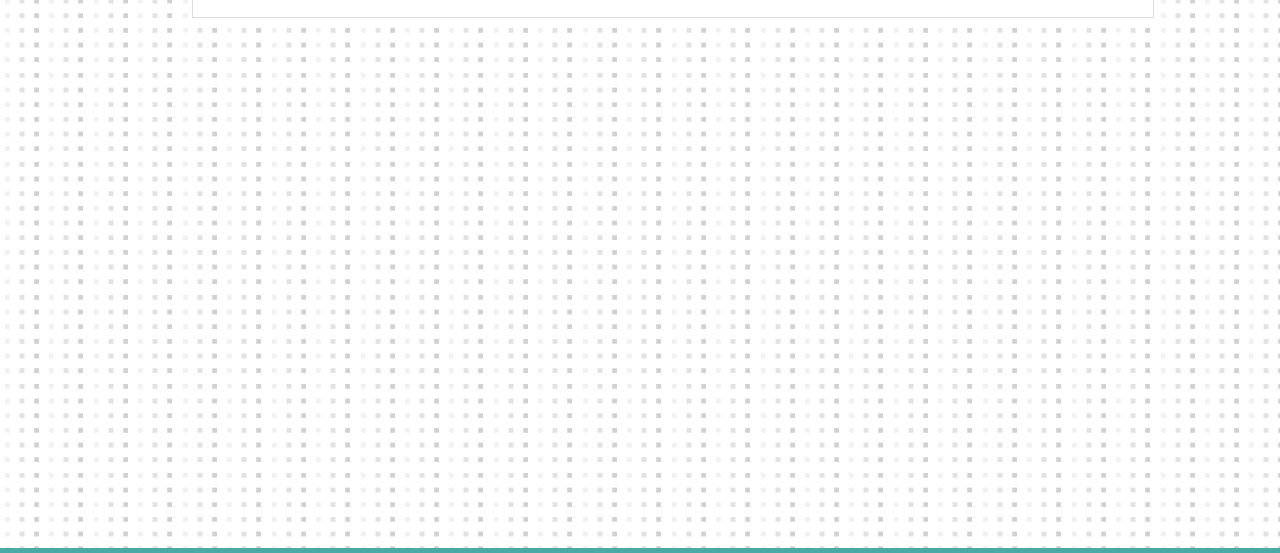
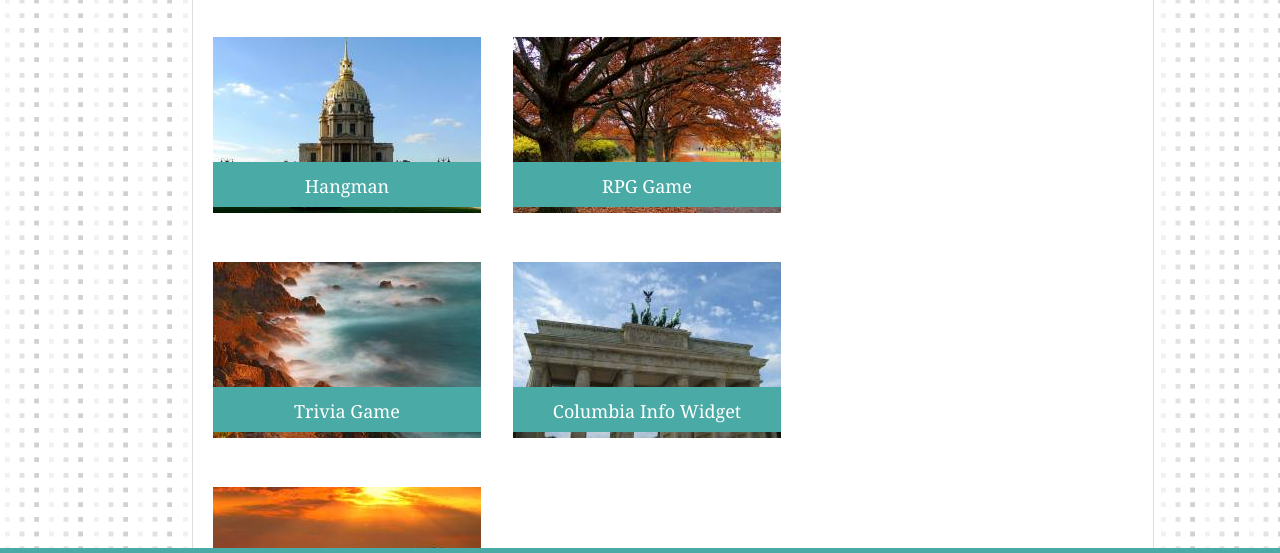
Before and after one commit to shye11/Basic-Portfolio, a plain HTML site: page portfolio.html in a window 1280 px wide. Shown: the part 199-752 px from the top of the page. Drawn offline with Linux system fonts and the light colour scheme.

Commit message:
finaladd

```diff
--- a/assets/css/style.css
+++ b/assets/css/style.css
@@ -31,7 +31,7 @@ header {
     width: 960px;
     background-color: #ffffff;
     border: 1px solid #dddddd;
-    margin: 40px 15% 40px 15%;
+    margin: 40px 15% 80px 15%;
 }
 
 h1 {
@@ -58,12 +58,14 @@ footer {
     background-color: #666666;
     width: 100%;
     color: #cccccc;
-    position: absolute;
-    left: 0 ; right: 0; bottom: 0;
+    position: fixed;
+    left: 0;
+    bottom: 0;
     height: 45px;
     border-top: 8px solid #4aaaa5;
     text-align: center;
     font-size: 12px;
+
 }
 
 #container {
@@ -146,12 +148,62 @@ input[type=text], textarea {
     cursor: pointer;
   }
 
-  /* CSS FOR CONTACT PAGE */
-
-
-
   #message {
       height: 200px;
       resize: vertical;
       overflow: auto;
   }
+
+    /* CSS FOR PORTFOLIO PAGE */
+
+    h2 {
+        background-color: #4aaaa5;
+        font-family: 'Georgia', Times, Times New Roman, serif;
+        height: 20px;
+        padding: 12.5px;
+        position: relative;
+        top: 110px;
+        font-size: 18px;
+        color: #ffffff;
+        font-weight: unset;
+        text-align: center;
+    }
+
+  .box-set {
+    position: relative;
+    height: 675px;
+    margin-bottom: 20px;
+  }
+
+  .box {
+    /* relative positioning */
+    position: absolute;
+    margin: 20px;
+    width: 268px;
+    height: 176px;
+  }
+
+  .box-1 {
+    background-image: url("../images/portfolio-1.jpg");
+  }
+
+  .box-2 {
+    background-image: url("../images/portfolio-2.jpg");
+    left: 300px;
+  }
+
+  .box-3 {
+    background-image: url("../images/portfolio-3.jpg");
+    top: 225px;
+  }
+
+  .box-4 {
+    background-image: url("../images/portfolio-4.jpg");
+    top: 225px;
+    left: 300px;
+  }
+
+  .box-5 {
+    background-image: url("../images/portfolio-5.jpg");
+    top: 450px;
+  }
--- a/portfolio.html
+++ b/portfolio.html
@@ -21,7 +21,15 @@
             <heading>
                 <h1>Portfolio</h1>
             </heading>
-        </div>
+            <div class="box-set">
+                    <a href="#"><figure class="box box-1"><h2>Hangman</h2></figure></a>
+                    <a href="#"><figure class="box box-2"><h2>RPG Game</h2></figure></a>
+                    <a href="#"><figure class="box box-3"><h2>Trivia Game</h2></figure></a>
+                    <a href="#"><figure class="box box-4"><h2>Columbia Info Widget</h2></figure></a>
+                    <a href="#"><figure class="box box-5"><h2>Rock Paper Scissors</h2></figure></a>
+            </div>
+    </div>
+    <br>
     <footer>
         <div>
             <br>
```
Also changed, not shown: assets/images/portfolio-1.jpg (added), assets/images/portfolio-2.jpg (added), assets/images/portfolio-3.jpg (added), assets/images/portfolio-4.jpg (added), assets/images/portfolio-5.jpg (added), 1 other file.
